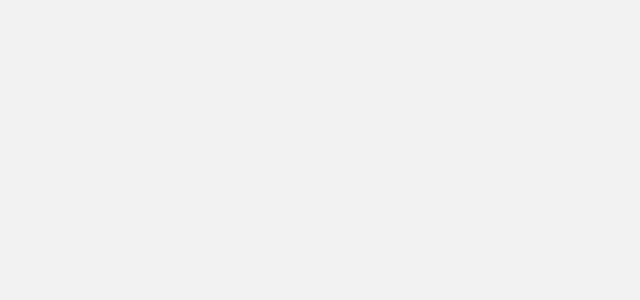
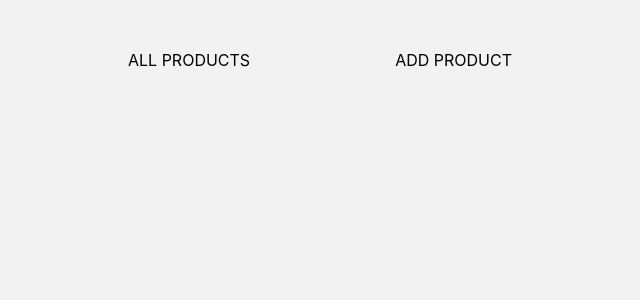
Before and after one commit to fegzycole/DTA-frontend, a React (Create React App) app: page / in a window 1280 px wide. Shown: the top 300 px of the page, without its empty margins (320-960 px from the left). Built offline with nearby package versions, Linux system fonts and the light colour scheme.

Commit message:
Add header component

```diff
--- a/src/App.js
+++ b/src/App.js
@@ -1,13 +1,16 @@
 import React from 'react';
 import { Route, Switch } from 'react-router-dom';
-import './App.css';
-import NewProductPage from './pages/newProduct/newProduct';
+import NewProductPage from './pages/newProduct/newProduct'
+import Header from './components/header/header';
+
+import './App.css';;
 function App() {
   return (
     <div className="App">
+      <Header />
       <Switch>
         {/* <Route exact path='/' component={} /> */}
-        <Route exact path='/newProduct' component={NewProductPage} />
+        <Route exact path='/addproduct' component={NewProductPage} />
         {/* <Route exact path='/:id' component={} /> */}
       </Switch>
     </div>
--- /dev/null
+++ b/src/components/header/header.jsx
@@ -0,0 +1,14 @@
+import React from 'react';
+import { Link } from 'react-router-dom';
+import './header.styles.scss';
+
+const Header = () => (
+  <header className="header">
+    <div className="nav-links">
+      <Link to="/">ALL PRODUCTS</Link>
+      <Link to="/addproduct">ADD PRODUCT</Link>
+    </div>
+  </header>
+);
+
+export default Header;
--- /dev/null
+++ b/src/components/header/header.styles.scss
@@ -0,0 +1,16 @@
+.header {
+  width: 30%;
+  margin: 0 auto;
+  padding-top: 50px;
+
+  .nav-links {
+    width: 100%;
+    display: flex;
+    justify-content: space-between;
+
+    a {
+      text-decoration: none;
+      color: black;
+    }
+  }
+}
--- a/src/pages/newProduct/newProduct.styles.scss
+++ b/src/pages/newProduct/newProduct.styles.scss
@@ -2,6 +2,7 @@
   width: 90%;
   margin: 0 auto;
   padding: 130px;
+  padding-top: 80px;
   display: flex;
   justify-content: space-between;
 
```
